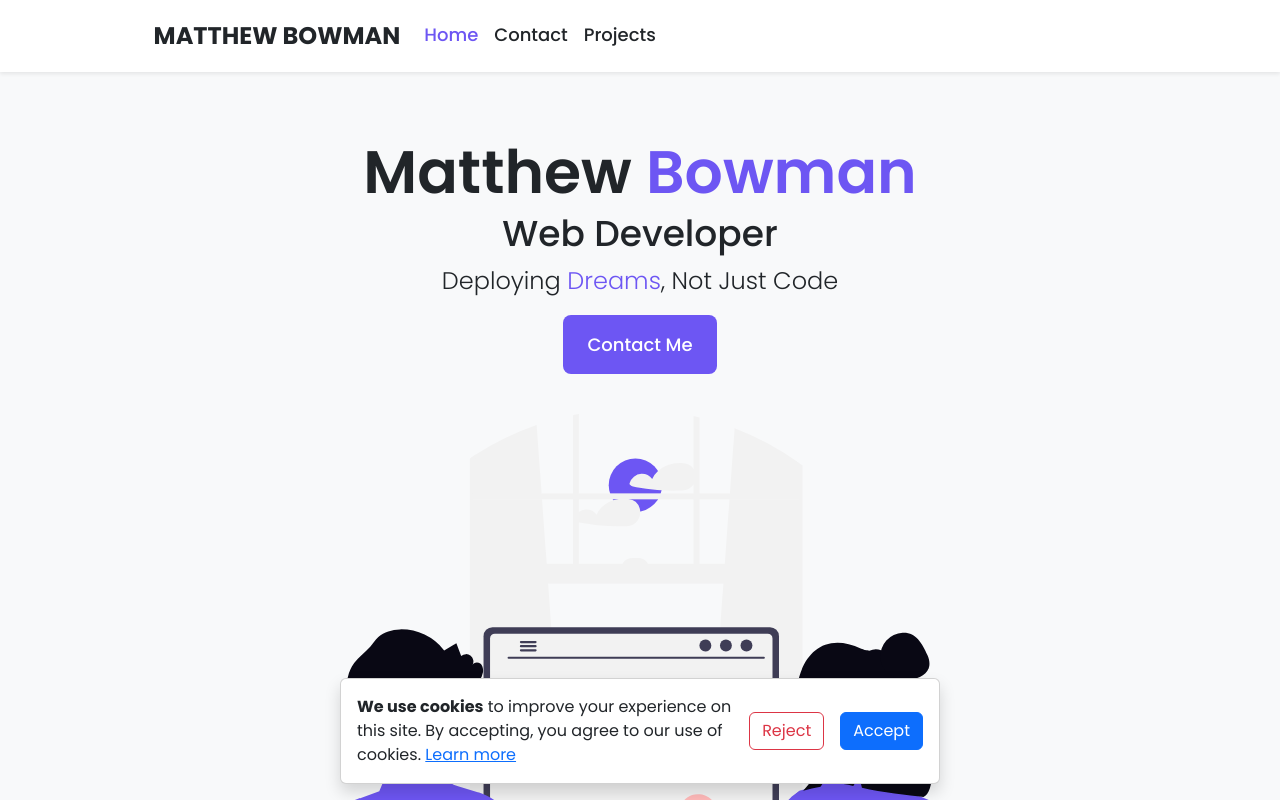
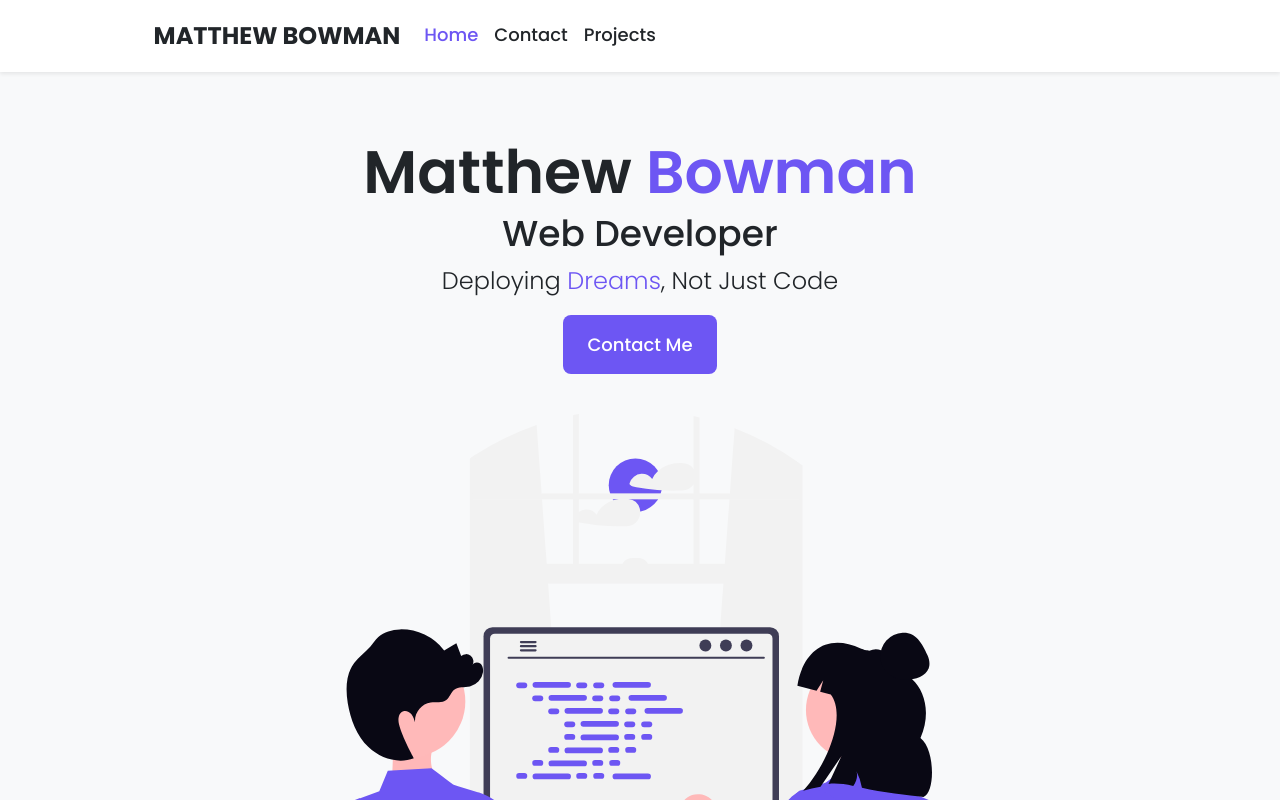
Before and after one commit to Matthew-Bowman/Portfolio-React, a React (Vite) app: page / in a window 1280 px wide. Shown: the top 800 px of the page. Built offline with nearby package versions, Linux system fonts and the light colour scheme.

Commit message:
Removed CookieHandler inc. GA

```diff
--- a/src/App/App.tsx
+++ b/src/App/App.tsx
@@ -1,6 +1,5 @@
 import Navbar from "../components/Navbar/Navbar";
 import { BrowserRouter as Router, Routes, Route } from "react-router-dom";
-import { CookieHandler } from "../components/CookieHandler/CookieHandler";
 import Footer from "../components/Footer/Footer";
 import { ROUTES } from "../data/routes";
 import { lazy } from "react";
@@ -27,7 +26,6 @@ function App() {
 
         <Footer />
 
-        <CookieHandler />
       </div>
     </Router>
   );
--- a/src/components/CookieBanner/CookieBanner.tsx
+++ /dev/null
@@ -1,107 +0,0 @@
-import { useState, useEffect, useCallback, type FC } from "react";
-import { Link } from "react-router-dom";
-import { ROUTES } from "../../data/routes";
-
-interface CookieBannerProps {
-  onAccept: () => void;
-  onReject: () => void;
-}
-
-interface ConsentData {
-  accepted: boolean;
-  timestamp: number;
-}
-
-const SIX_MONTHS_MS = 1000 * 60 * 60 * 24 * 30 * 6;
-
-const consentExpired = (timestamp: number) =>
-  Date.now() - timestamp > SIX_MONTHS_MS;
-
-const getConsentData = (): ConsentData | null => {
-  const raw = localStorage.getItem("cookieConsent");
-  if (!raw) return null;
-
-  try {
-    const parsed = JSON.parse(raw);
-    return parsed &&
-      typeof parsed === "object" &&
-      "accepted" in parsed &&
-      "timestamp" in parsed
-      ? parsed
-      : null;
-  } catch {
-    return null;
-  }
-};
-
-const setConsentData = (accepted: boolean) => {
-  localStorage.setItem(
-    "cookieConsent",
-    JSON.stringify({
-      accepted,
-      timestamp: Date.now(),
-    })
-  );
-};
-
-export const CookieBanner: FC<CookieBannerProps> = ({ onAccept, onReject }) => {
-  const [show, setShow] = useState(false);
-
-  useEffect(() => {
-    const consentData = getConsentData();
-
-    if (!consentData || consentExpired(consentData.timestamp)) {
-      setShow(true);
-    }
-  }, []);
-
-  const handleAccept = useCallback(() => {
-    setConsentData(true);
-    setShow(false);
-    onAccept();
-  }, [onAccept]);
-
-  const handleReject = useCallback(() => {
-    setConsentData(false);
-    setShow(false);
-    onReject();
-  }, [onReject]);
-
-  if (!show) return null;
-
-  return (
-    <div
-      className="position-fixed bottom-0 start-50 translate-middle-x mb-3"
-      style={{ zIndex: 1050, maxWidth: "600px", width: "90%" }}
-      role="alert"
-      aria-live="polite"
-      aria-atomic="true"
-    >
-      <div className="card shadow">
-        <div className="card-body d-flex flex-column flex-md-row align-items-center justify-content-between">
-          <div className="mb-3 mb-md-0">
-            <strong>We use cookies</strong> to improve your experience on this
-            site. By accepting, you agree to our use of cookies.{" "}
-            <Link to={ROUTES.Privacy.path}>Learn more</Link>
-          </div>
-          <div className="ps-3 d-flex justify-content-end gap-3">
-            <button
-              className="btn btn-outline-danger"
-              onClick={handleReject}
-              aria-label="Reject cookies"
-            >
-              Reject
-            </button>
-            <button
-              className="btn btn-primary"
-              onClick={handleAccept}
-              aria-label="Accept cookies"
-            >
-              Accept
-            </button>
-          </div>
-        </div>
-      </div>
-    </div>
-  );
-};
--- a/src/components/CookieHandler/CookieHandler.tsx
+++ /dev/null
@@ -1,26 +0,0 @@
-import { useState, type FC } from "react";
-import { CookieBanner } from "../CookieBanner/CookieBanner";
-import ReactGA from "react-ga4";
-
-export const CookieHandler: FC = () => {
-  const [consentGiven, setConsentGiven] = useState(false);
-  const measurementId = "G-5DP5061Q4P";
-
-  const handleAccept = () => {
-    setConsentGiven(true);
-    ReactGA.initialize(measurementId);
-    ReactGA.send("pageview");
-  };
-
-  const handleReject = () => {
-    setConsentGiven(false);
-  };
-
-  return (
-    <div>
-      {!consentGiven && (
-        <CookieBanner onAccept={handleAccept} onReject={() => handleReject} />
-      )}
-    </div>
-  );
-};
```
